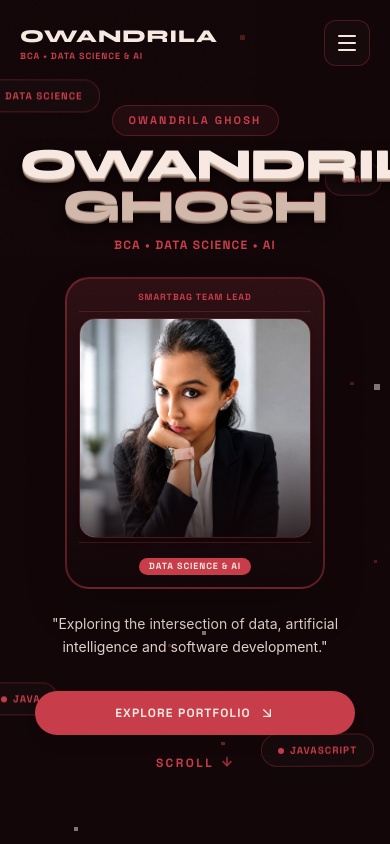
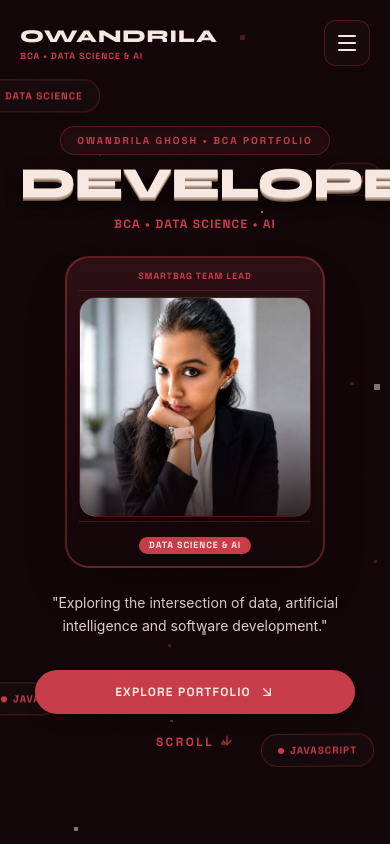
Before and after one commit to owandrila-codes/owandrila-ghosh, a React (Vite) app: page / in a window 390 px wide. Shown: the top 844 px of the page. Built offline with nearby package versions, Linux system fonts and the light colour scheme.

Commit message:
Update mobile hero title to display 3D embossed DEVELOPER header with OWANDRILA GHOSH badge

```diff
--- a/src/components/Hero.tsx
+++ b/src/components/Hero.tsx
@@ -131,17 +131,17 @@ export default function Hero() {
         </div>
       </div>
 
-      {/* DEDICATED MOBILE HERO LAYOUT (< md) - PERFECTLY CENTERED */}
+      {/* DEDICATED MOBILE HERO LAYOUT (< md) WITH 3D EMBOSSED DEVELOPER HEADER */}
       <div className="block md:hidden w-full px-5 text-center relative z-20 space-y-6 max-w-md mx-auto flex flex-col items-center justify-center">
-        {/* Name Title */}
+        {/* DEVELOPER Title & Badge */}
         <div className="space-y-2 text-center flex flex-col items-center justify-center w-full">
           <motion.span
             initial={{ opacity: 0, y: -8 }}
             animate={{ opacity: 1, y: 0 }}
             transition={{ duration: 0.5 }}
-            className="font-grotesk text-[11px] font-bold tracking-[0.2em] text-[#c83d4a] uppercase bg-[#220b0e] px-4 py-1.5 rounded-full border border-[rgba(200,61,74,0.3)] inline-block text-center"
+            className="font-grotesk text-[10px] font-bold tracking-[0.2em] text-[#c83d4a] uppercase bg-[#220b0e] px-4 py-1.5 rounded-full border border-[rgba(200,61,74,0.3)] inline-block text-center shadow-inner"
           >
-            OWANDRILA GHOSH
+            OWANDRILA GHOSH • BCA PORTFOLIO
           </motion.span>
 
           <motion.h1
@@ -150,10 +150,7 @@ export default function Hero() {
             transition={{ duration: 0.7, delay: 0.1 }}
             className="font-display font-black text-hero-clamp text-3d-emboss uppercase tracking-tight text-center w-full"
           >
-            OWANDRILA <br />
-            <span className="text-transparent bg-clip-text bg-gradient-to-r from-[#f7e9e1] via-[#c83d4a] to-[#8b1e27]">
-              GHOSH
-            </span>
+            DEVELOPER
           </motion.h1>
 
           <div className="text-xs font-grotesk font-extrabold text-[#c83d4a] tracking-widest uppercase pt-1 text-center w-full">
```
